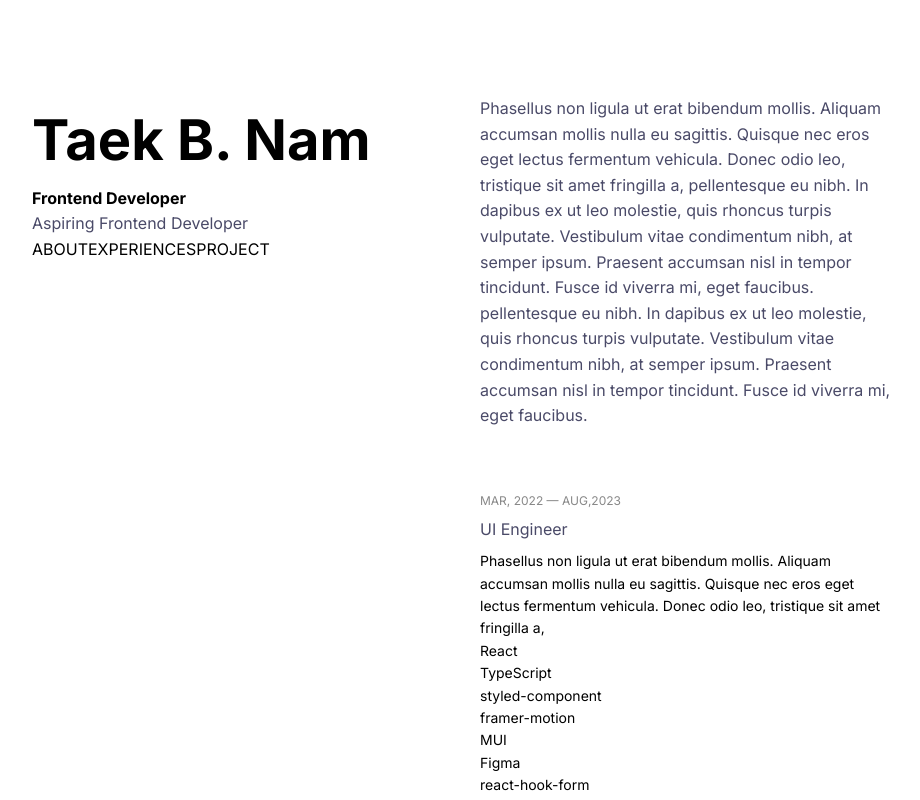
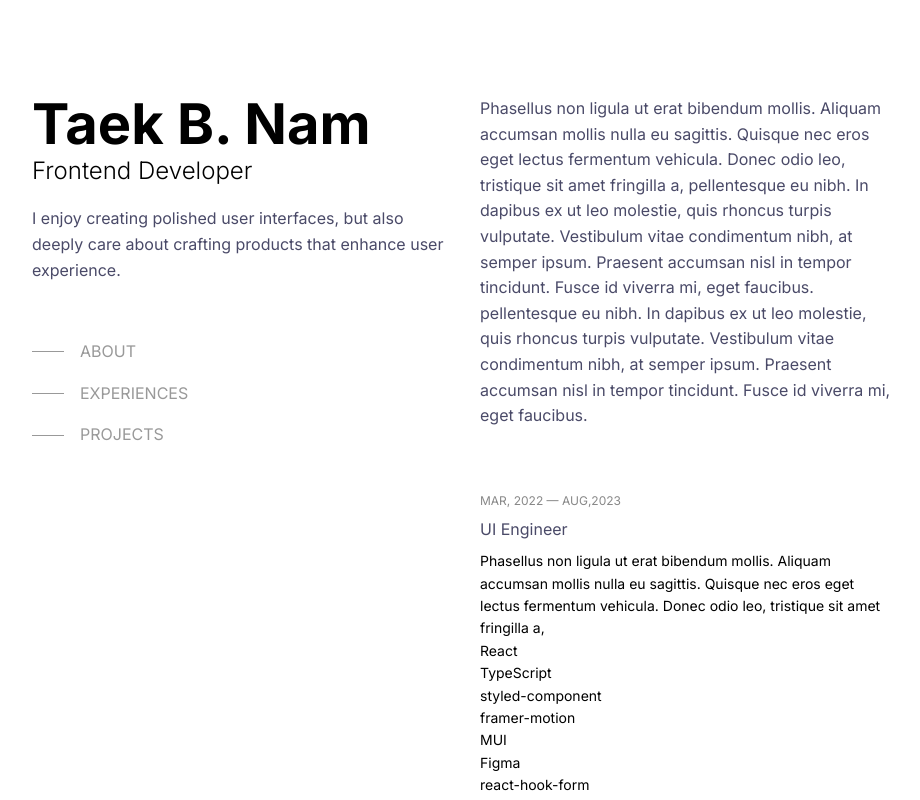
Before and after one commit to tnamdevnote/tnam.dev, a Next.js app: page / in a window 1280 px wide. Shown: the top 800 px of the page, without its empty margins (176-1096 px from the left). Built offline with nearby package versions, Linux system fonts and the light colour scheme.

Commit message:
style: navbar hover animation

```diff
--- a/app/globals.css
+++ b/app/globals.css
@@ -22,6 +22,8 @@ body {
   margin: 0;
   line-height: 1.6;
   font-size: 16px;
+  -webkit-font-smoothing: antialiased;
+  -moz-osx-font-smoothing: grayscale;
 }
 
 * {
@@ -32,10 +34,6 @@ a {
   text-decoration: none;
 }
 
-a:hover {
-  text-decoration: underline;
-}
-
 img {
   max-width: 100%;
   display: block;
--- a/app/page.tsx
+++ b/app/page.tsx
@@ -4,13 +4,39 @@ export default function Home() {
       <header className="col-span-full lg:sticky lg:top-0 lg:col-span-6 lg:max-h-screen lg:gap-8 lg:py-24">
         <div>
           <h1 className="text-h2 sm:text-h1">Taek B. Nam</h1>
-          <span className="text-body-bold">Frontend Developer</span>
-          <p className="text-body text-accent-4">Aspiring Frontend Developer</p>
+          <span className="text-h3 font-light">Frontend Developer</span>
+          <p className="mt-4 text-body text-accent-4">
+            I enjoy creating polished user interfaces, but also deeply care
+            about crafting products that enhance user experience.
+          </p>
         </div>
-        <nav className="hidden lg:block">
-          <a>ABOUT</a>
-          <a>EXPERIENCES</a>
-          <a>PROJECT</a>
+        <nav className="hidden lg:mt-14 lg:block ">
+          <ul className="flex flex-col gap-4">
+            <li className="cursor-pointer">
+              <a href="#" className="group flex items-center">
+                <span className="mr-4 h-px w-8 bg-accent-3 transition-all group-hover:w-16 group-hover:bg-accent-6 group-focus-visible:w-16 group-focus-visible:bg-accent-6"></span>
+                <span className="text-accent-3 group-hover:text-accent-6 group-focus-visible:text-accent-6">
+                  ABOUT
+                </span>
+              </a>
+            </li>
+            <li className="cursor-pointer">
+              <a href="#" className="group flex items-center">
+                <span className="mr-4 h-px w-8 bg-accent-3 transition-all group-hover:w-16 group-hover:bg-accent-6 group-focus-visible:w-16 group-focus-visible:bg-accent-6"></span>
+                <span className="text-accent-3 group-hover:text-accent-6 group-focus-visible:text-accent-6">
+                  EXPERIENCES
+                </span>
+              </a>
+            </li>
+            <li className="cursor-pointer">
+              <a href="#" className="group flex items-center">
+                <span className="mr-4 h-px w-8 bg-accent-3 transition-all group-hover:w-16 group-hover:bg-accent-6 group-focus-visible:w-16 group-focus-visible:bg-accent-6"></span>
+                <span className="text-accent-3 group-hover:text-accent-6 group-focus-visible:text-accent-6">
+                  PROJECTS
+                </span>
+              </a>
+            </li>
+          </ul>
         </nav>
       </header>
       <main className="col-span-full mt-16 lg:col-span-6 lg:m-0 lg:py-24">
--- a/tailwind.config.ts
+++ b/tailwind.config.ts
@@ -1,54 +1,54 @@
-import type { Config } from 'tailwindcss';
+import type { Config } from "tailwindcss";
 
 const config: Config = {
   content: [
-    './pages/**/*.{js,ts,jsx,tsx,mdx}',
-    './components/**/*.{js,ts,jsx,tsx,mdx}',
-    './app/**/*.{js,ts,jsx,tsx,mdx}',
+    "./pages/**/*.{js,ts,jsx,tsx,mdx}",
+    "./components/**/*.{js,ts,jsx,tsx,mdx}",
+    "./app/**/*.{js,ts,jsx,tsx,mdx}",
   ],
   theme: {
     screens: {
-      xs: '375px',
-      sm: '600px',
-      md: '900px',
-      lg: '1024px',
-      xl: '1440px',
+      xs: "375px",
+      sm: "600px",
+      md: "900px",
+      lg: "1024px",
+      xl: "1440px",
     },
 
     extend: {
       colors: {
-        success: '#0070f3',
-        error: '#ee0000',
-        warning: '#f5a623',
-        light: '#fafcfe',
-        background: '#ffffff',
-        'accent-1': '#fafafa',
-        'accent-2': '#eaeaea',
-        'accent-3': '#999999',
-        'accent-4': '#888888',
-        'accent-5': '#666666',
-        'accent-6': '#444444',
-        'accent-7': '#333333',
-        'accent-8': '#111111',
-        foreground: '#000000',
-        body: '#4a4a68',
-        'text/subtle': '#8c8ca1',
+        success: "#0070f3",
+        error: "#ee0000",
+        warning: "#f5a623",
+        light: "#fafcfe",
+        background: "#ffffff",
+        "accent-1": "#fafafa",
+        "accent-2": "#eaeaea",
+        "accent-3": "#999999",
+        "accent-4": "#888888",
+        "accent-5": "#666666",
+        "accent-6": "#444444",
+        "accent-7": "#333333",
+        "accent-8": "#111111",
+        foreground: "#000000",
+        body: "#4a4a68",
+        "text/subtle": "#8c8ca1",
         primary: {
-          'cyan-100': '#07b6d5',
-          'cyan-75': '#07b6d575',
-          'cyan-50': '#07b6d550',
-          'cyan-15': '#07b6d515',
+          "cyan-100": "#07b6d5",
+          "cyan-75": "#07b6d575",
+          "cyan-50": "#07b6d550",
+          "cyan-15": "#07b6d515",
         },
       },
       fontSize: {
-        pretitle: ['0.75rem', { fontWeight: 'bold' }],
-        small: ['0.875rem', { fontWeight: 'medium' }],
-        body: ['1rem', { fontWeight: 'medium' }],
-        'body-bold': ['1rem', { fontWeight: 'bold' }],
-        subtitle: ['1.5rem', { fontWeight: 'bold' }],
-        h3: ['1.5rem', { fontWeight: 'bold' }],
-        h2: ['2.5rem', { fontWeight: 'bold' }],
-        h1: ['3.5rem', { fontWeight: 'bold' }],
+        pretitle: ["0.75rem", { fontWeight: "bold" }],
+        small: ["0.875rem", { fontWeight: "medium" }],
+        body: ["1rem", { fontWeight: "medium" }],
+        "body-bold": ["1rem", { fontWeight: "bold" }],
+        subtitle: ["1.5rem", { fontWeight: "bold" }],
+        h3: ["1.5rem", { fontWeight: "bold" }],
+        h2: ["2.5rem", { lineHeight: "1", fontWeight: "bold" }],
+        h1: ["3.5rem", { fontWeight: "bold" }],
       },
     },
   },
```
